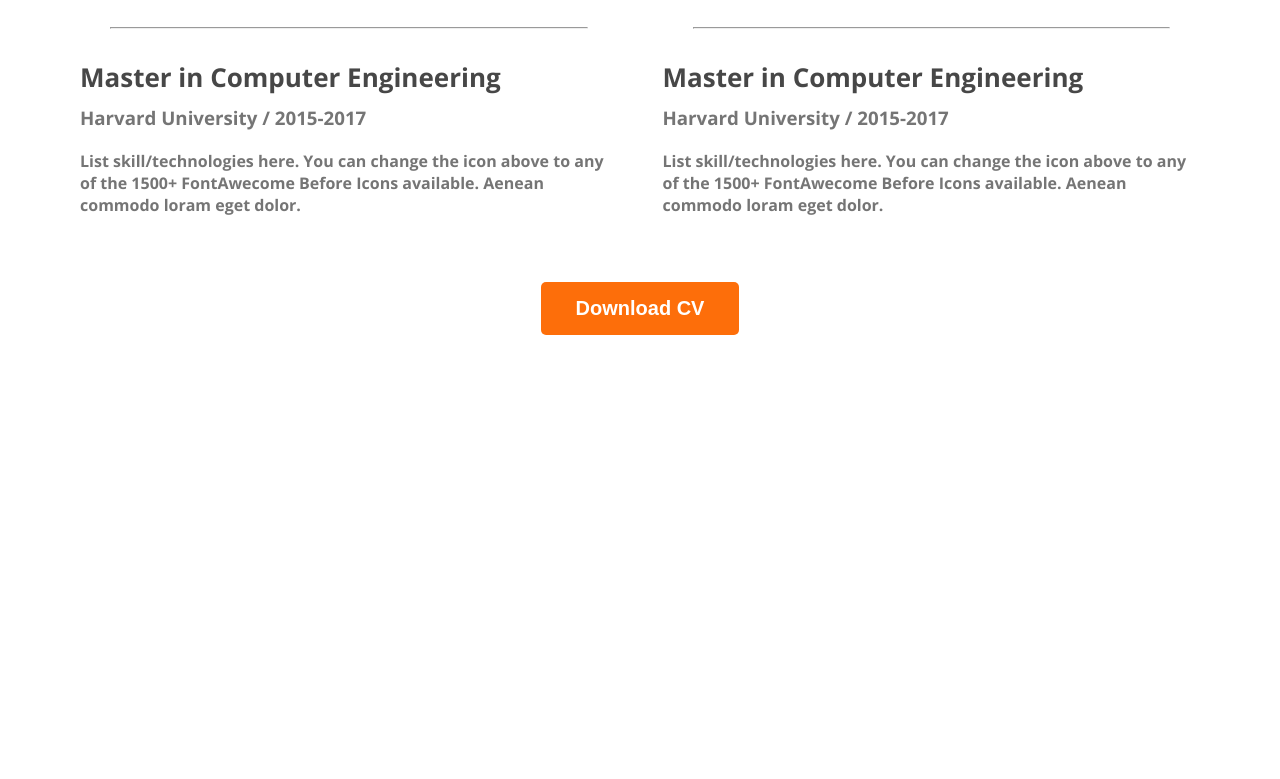
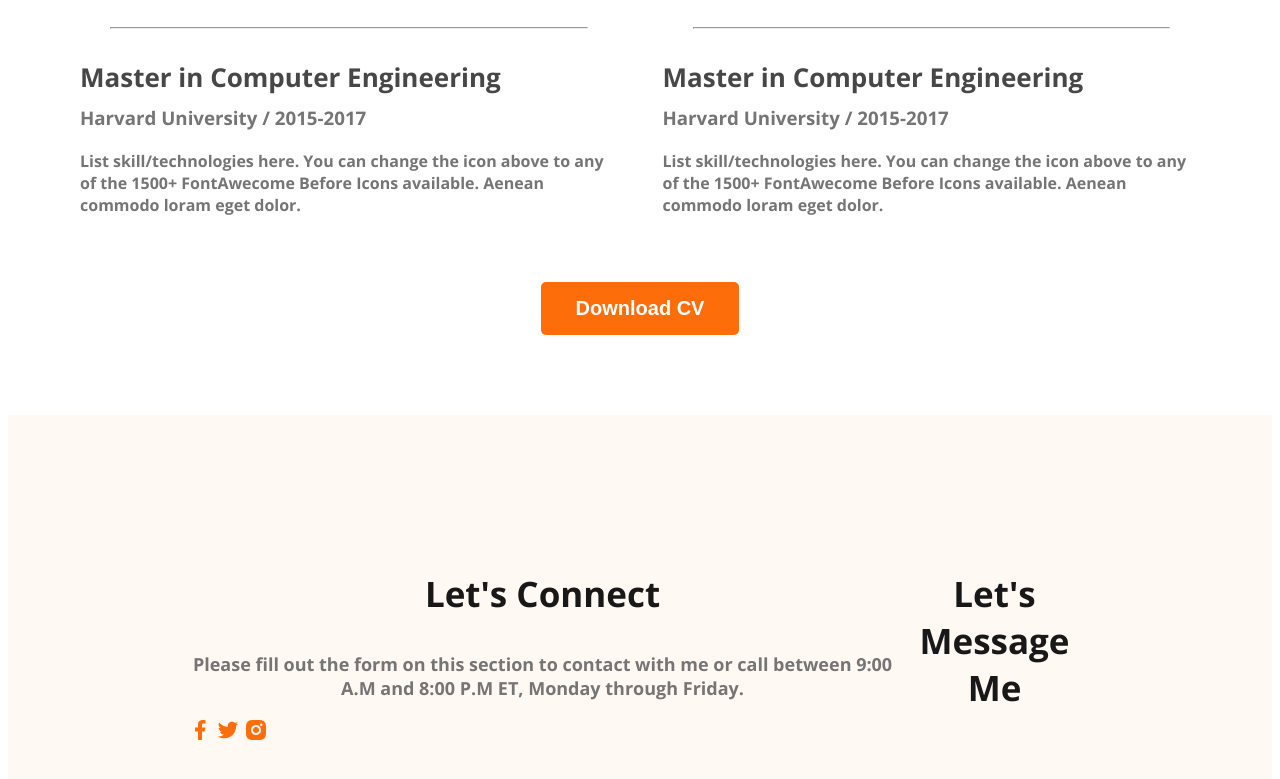
Before and after one commit to Syed-Musa/portfolio-website, a plain HTML site: page index.html in a window 1280 px wide. Shown: the part 2771-3550 px from the top of the page. Before the commit the page ends 3114 px from the top, so only its background shows below. Drawn offline with nearby package versions, Linux system fonts and the light colour scheme.

Commit message:
basic footer

```diff
--- a/index.html
+++ b/index.html
@@ -147,10 +147,25 @@
                 <button class="btn-primary">Download CV</button>
             </div>
         </section>
+        <!--Resume section End-->
     </main>
 
+    <!--Footer section Start-->
     <footer>
-
+        <div class="footer-column">
+            <h3 class="section-title">Let's Connect</h3>
+            <p class="section-description">
+                Please fill out the form on this section to contact with me or call between 9:00 A.M and 8:00 P.M ET, Monday through Friday.
+            </p>
+            <div class="social-media-links">
+                <a href=""><img src="icons/facebook.png" alt=""></a>
+                <a href=""><img src="icons/twitter.png" alt=""></a>
+                <a href=""><img src="icons/insta.png" alt=""></a>
+            </div>
+        </div>
+        <div class="footer-column">
+            <h3 class="section-title">Let's Message Me</h3>
+        </div>
     </footer>
 </body>
 </html>
--- a/styles/portfolio.css
+++ b/styles/portfolio.css
@@ -182,3 +182,12 @@ main section {
     text-align: center;
     margin-top: 50px;
 }
+/*resume section End*/
+
+/*footer section Start*/
+footer {
+    display: flex;
+    background-color: #FFF8F3;
+    margin-top: 80px;
+    padding: 120px 180px;
+}
```
